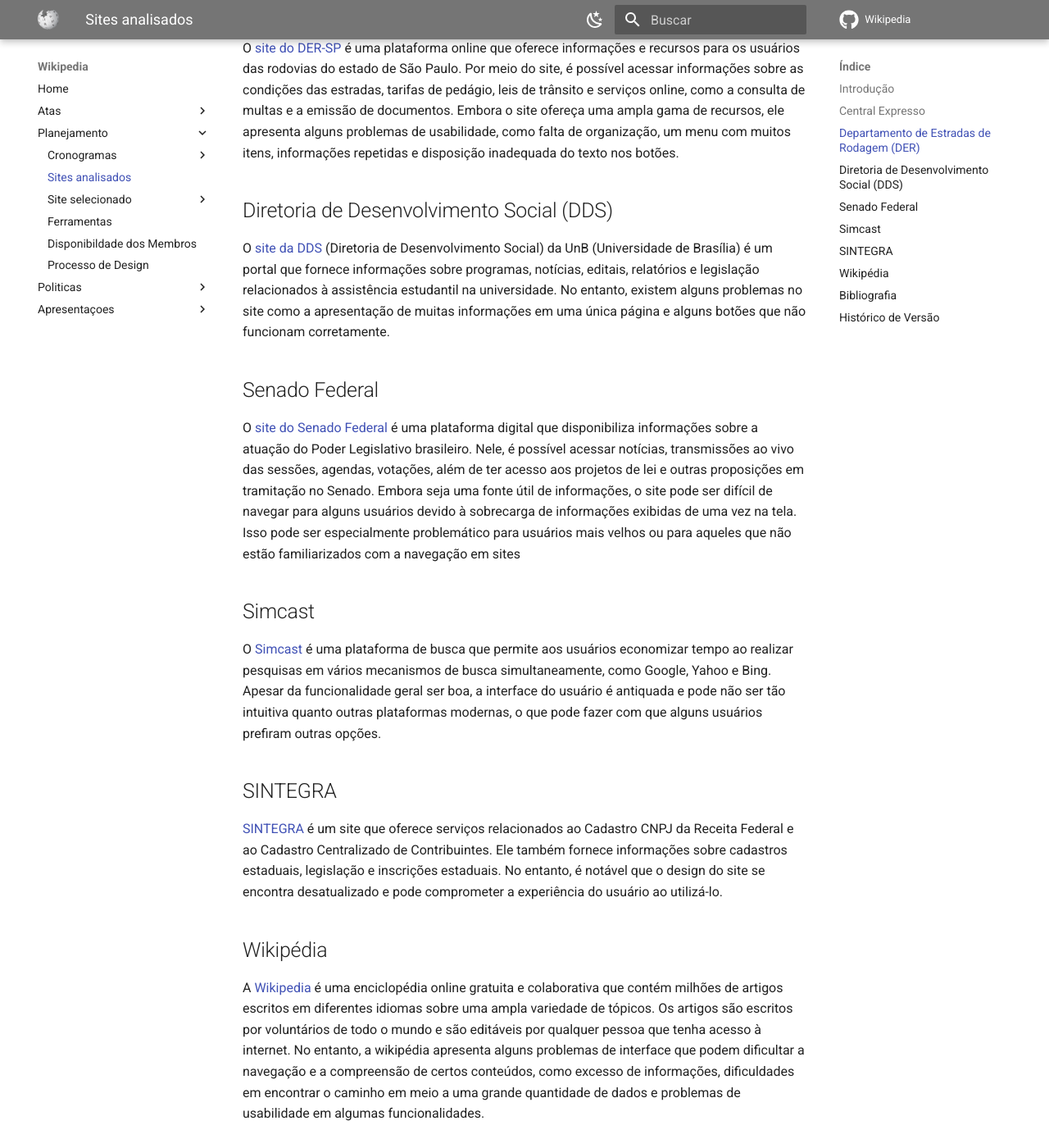
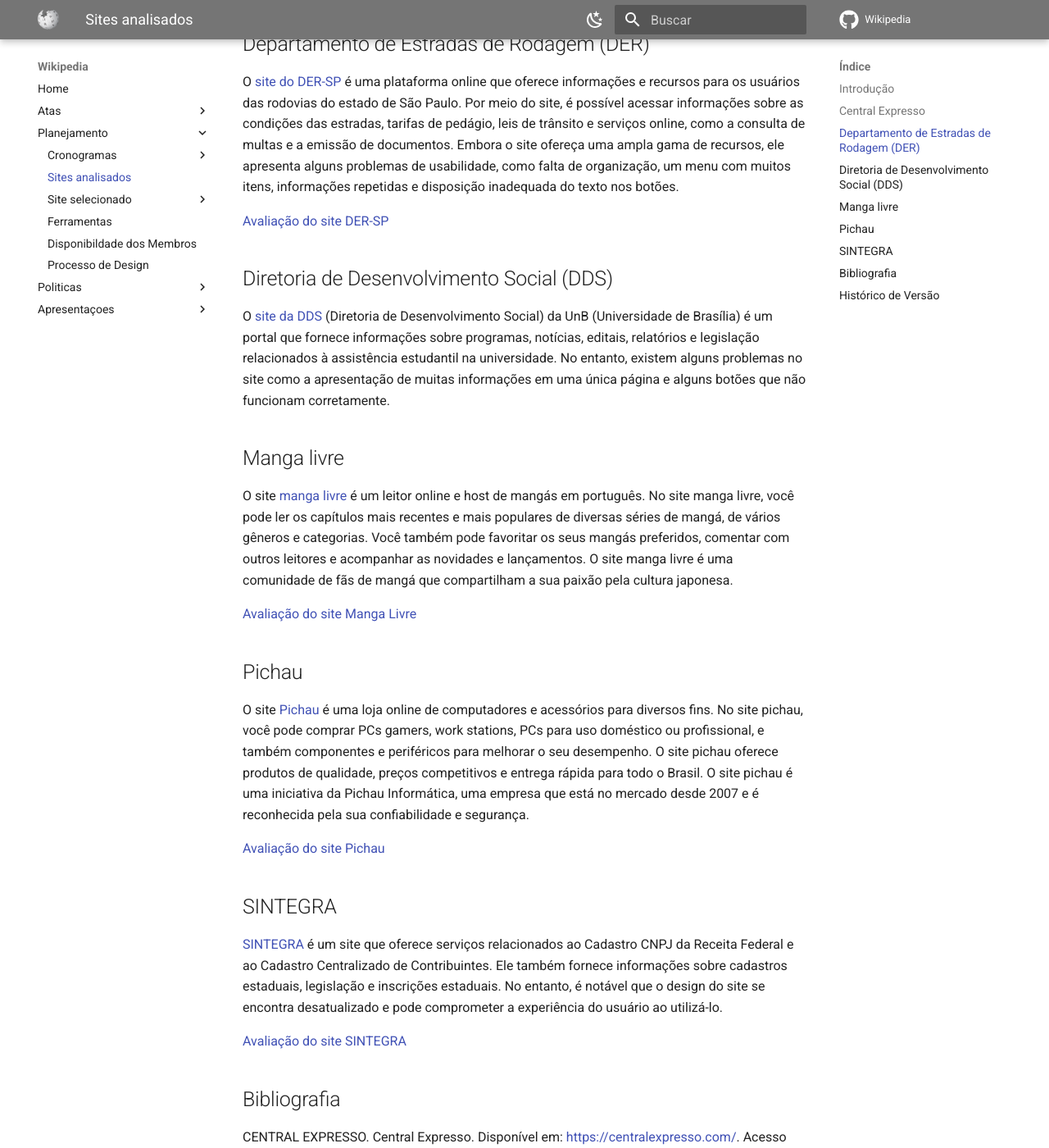
Before and after one commit to Interacao-Humano-Computador/2023.1-Wikipedia, an MkDocs documentation site: the page built from docs/planejamento/sitesAnalisados.md, in a window 1280 px wide and 1400 px high, scrolled down 623 px. Shown: the whole window at 82% size. Built offline with MkDocs 1.6.1 and Material for MkDocs 9.7.7, drawn with Linux system fonts in a browser that asks for light colours; comment, search, counter and statistics services are not loaded; some of the changed text lies outside the part shown.

Commit message:
pequenas alteracoes

```diff
--- a/docs/planejamento/sitesAnalisados.md
+++ b/docs/planejamento/sitesAnalisados.md
@@ -6,29 +6,36 @@
 
 [Este site](https://centralexpresso.com/ "Link para o site da Central Expresso") é utilizado pela empresa Central Expresso para exibir horários das linhas de ônibus e possibilitar a compra de vale transporte, no entanto, há algumas questões a serem melhoradas. Os horários das linhas são exibidos em uma imagem achatada e não há filtro, dificultando a busca para os usuários. Além disso, o processo de compra de vales apresenta alguns problemas, pois é necessário enviar o comprovante de pagamento por e-mail, o que pode ser inconveniente. Adicionalmente, a ausência da funcionalidade de criar contas de usuário impede que o usuário acompanhe o status da compra com facilidade.
 
+[Avaliação do site Central Expresso](../pdfs/avaliacaoexpresso.pdf)
+
 ## Departamento de Estradas de Rodagem (DER)
 
 O [site do DER-SP](http://www.der.sp.gov.br/WebSite/Index.aspx "Link para o site do DER-SP") é uma plataforma online que oferece informações e recursos para os usuários das rodovias do estado de São Paulo. Por meio do site, é possível acessar informações sobre as condições das estradas, tarifas de pedágio, leis de trânsito e serviços online, como a consulta de multas e a emissão de documentos. Embora o site ofereça uma ampla gama de recursos, ele apresenta alguns problemas de usabilidade, como falta de organização, um menu com muitos itens, informações repetidas e disposição inadequada do texto nos botões.
+
+
+[Avaliação do site DER-SP](../pdfs/avaliacaodersp.pdf)
 
 ## Diretoria de Desenvolvimento Social (DDS)
 
 O [site da DDS](https://dds.dac.unb.br/ "Link para o site da DDS") (Diretoria de Desenvolvimento Social) da UnB (Universidade de Brasília) é um portal que fornece informações sobre programas, notícias, editais, relatórios e legislação relacionados à assistência estudantil na universidade. No entanto, existem alguns problemas no site como a apresentação de muitas informações em uma única página e alguns botões que não funcionam corretamente.
 
-## Senado Federal
+## Manga livre
 
-O [site do Senado Federal](https://www12.senado.leg.br/hpsenado "Link para o site do Senado Federal") é uma plataforma digital que disponibiliza informações sobre a atuação do Poder Legislativo brasileiro. Nele, é possível acessar notícias, transmissões ao vivo das sessões, agendas, votações, além de ter acesso aos projetos de lei e outras proposições em tramitação no Senado. Embora seja uma fonte útil de informações, o site pode ser difícil de navegar para alguns usuários devido à sobrecarga de informações exibidas de uma vez na tela. Isso pode ser especialmente problemático para usuários mais velhos ou para aqueles que não estão familiarizados com a navegação em sites
+O site [manga livre](https://mangalivre.net/) é um leitor online e host de mangás em português. No site manga livre, você pode ler os capítulos mais recentes e mais populares de diversas séries de mangá, de vários gêneros e categorias. Você também pode favoritar os seus mangás preferidos, comentar com outros leitores e acompanhar as novidades e lançamentos. O site manga livre é uma comunidade de fãs de mangá que compartilham a sua paixão pela cultura japonesa.
 
-## Simcast
+[Avaliação do site Manga Livre](../pdfs/avaliacaoMangaLivre.pdf)
 
-O [Simcast](https://simcast.com/ "Link para o site do Simcast") é uma plataforma de busca que permite aos usuários economizar tempo ao realizar pesquisas em vários mecanismos de busca simultaneamente, como Google, Yahoo e Bing. Apesar da funcionalidade geral ser boa, a interface do usuário é antiquada e pode não ser tão intuitiva quanto outras plataformas modernas, o que pode fazer com que alguns usuários prefiram outras opções.
+## Pichau
+
+O site [Pichau](https://www.pichau.com.br/) é uma loja online de computadores e acessórios para diversos fins. No site pichau, você pode comprar PCs gamers, work stations, PCs para uso doméstico ou profissional, e também componentes e periféricos para melhorar o seu desempenho. O site pichau oferece produtos de qualidade, preços competitivos e entrega rápida para todo o Brasil. O site pichau é uma iniciativa da Pichau Informática, uma empresa que está no mercado desde 2007 e é reconhecida pela sua confiabilidade e segurança.
+
+[Avaliação do site Pichau](../pdfs/avaliacaoPichau.pdf)
 
 ## SINTEGRA
 
 [SINTEGRA](http://www.sintegra.gov.br/ "Link para o site deo SINTEGRA") é um site que oferece serviços relacionados ao Cadastro CNPJ da Receita Federal e ao Cadastro Centralizado de Contribuintes. Ele também fornece informações sobre cadastros estaduais, legislação e inscrições estaduais. No entanto, é notável que o design do site se encontra desatualizado e pode comprometer a experiência do usuário ao utilizá-lo.
 
-## Wikipédia
-
-A [Wikipedia](https://pt.wikipedia.org/ "Link para o site da Wikipédia") é uma enciclopédia online gratuita e colaborativa que contém milhões de artigos escritos em diferentes idiomas sobre uma ampla variedade de tópicos. Os artigos são escritos por voluntários de todo o mundo e são editáveis por qualquer pessoa que tenha acesso à internet. No entanto, a wikipédia apresenta alguns problemas de interface que podem dificultar a navegação e a compreensão de certos conteúdos, como excesso de informações, dificuldades em encontrar o caminho em meio a uma grande quantidade de dados e problemas de usabilidade em algumas funcionalidades.
+[Avaliação do site SINTEGRA](../pdfs/avaliacaoSintegra.pdf)
 
 ## Bibliografia
 
@@ -49,5 +56,5 @@
 ## Histórico de Versão
 
 | Versão | Data       | Descrição            | Autor(es) | Revisor(es) |
-| ------ | ---------- | -------------------- | --------- | ----------- |
-| 1.0    | 20/04/2023 | Criação do documento | Samuel    | Chaydson    |
+| ------- | ---------- | ---------------------- | --------- | ----------- |
+| 1.0     | 20/04/2023 | Criação do documento | Samuel    | Chaydson    |
```
Also changed, not shown: docs/planejamento/siteEscolhido.md (+18 -6 lines), 5 other files.
